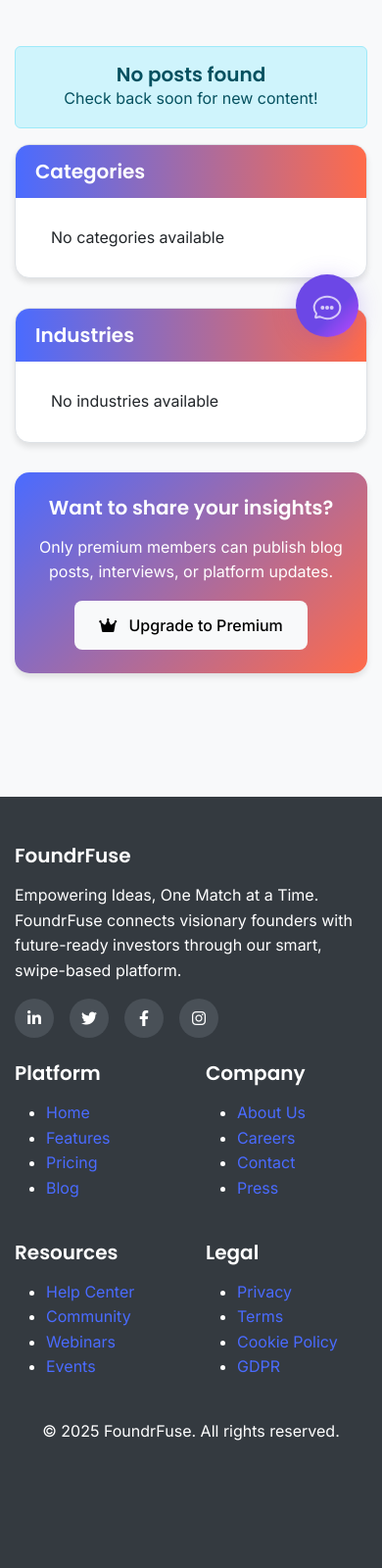
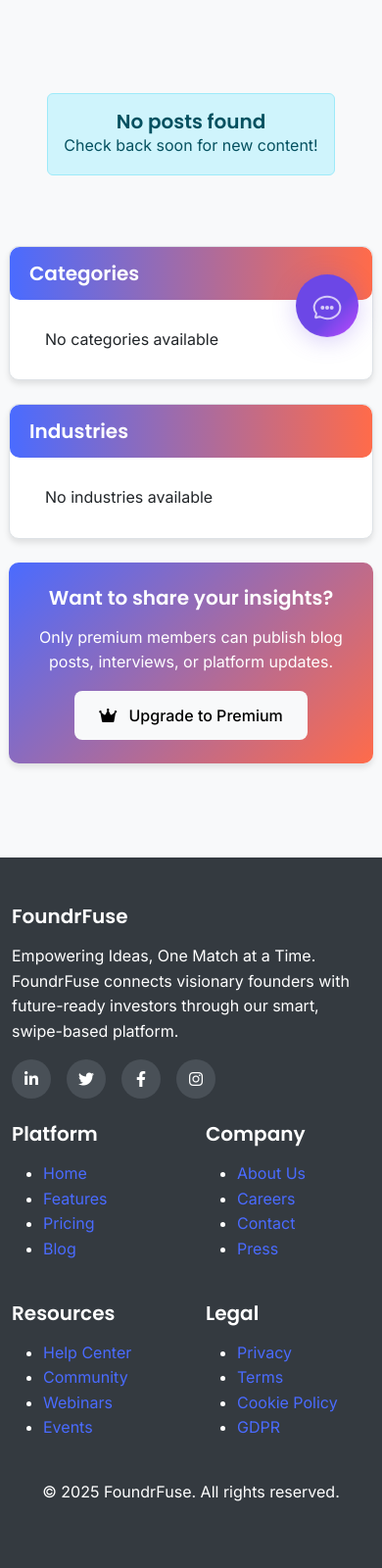
Before and after one commit to Vedmata-Team/FoundrFuse, a Django app: page /blog/ in a window 390 px wide. Shown: the part 472-2072 px from the top of the page at 98% size. Before the commit the page ends 1942 px from the top, so only its background shows below. Run offline with Django 4.2, Linux system fonts and the light colour scheme; data comes from the database, SQL or seed files in the repository; data that the repository does not hold is empty; some libraries are stand-ins or nearby versions.

Commit message:
blog-list modified

```diff
--- a/templates/core/blog_list.html
+++ b/templates/core/blog_list.html
@@ -6,7 +6,7 @@
 {% block extra_css %}
 <style>
     .blog-hero {
-        background: linear-gradient(rgba(0,0,0,0.7), rgba(0,0,0,0.7)), url('{% static "img/blog-bg.jpg" %}');
+        background-image: linear-gradient(rgba(0,0,0,0.7), rgba(0,0,0,0.7)), url('{% static "img/blog-list.jpg" %}');
         background-size: cover;
         background-position: center;
         padding: 100px 0;
@@ -14,11 +14,14 @@
     }
 
     .blog-card {
-        transition: transform 0.3s ease, box-shadow 0.3s ease;
-        height: 100%;
+        transition: transform 0.2s ease, box-shadow 0.3s ease;
         border: none;
         border-radius: 15px;
         overflow: hidden;
+        align-self: stretch;
+        width:450px;
+        padding:0;
+        margin:0;
     }
 
     .blog-card:hover {
@@ -43,13 +46,11 @@
     }
 
     .blog-category {
-        position: absolute;
         top: 15px;
         right: 15px;
     }
 
     .featured-tag {
-        position: absolute;
         top: 15px;
         left: 15px;
         z-index: 2;
@@ -62,6 +63,17 @@
         font-size: 0.85rem;
     }
 
+    .row.row-cols-md-3 {
+    row-gap: 32px;
+    column-gap: 20px;
+    display: grid;
+    grid-template-columns: repeat(3, 1fr);
+    justify-items: center;
+    justify-self: center;
+    padding:80px;
+    padding-top:120px;
+    }
+
     .pagination .page-item.active .page-link {
         background-color: var(--primary-color);
         border-color: var(--primary-color);
@@ -72,25 +84,39 @@
     }
 
    .sidebar-card {
-        border-radius: 15px;
-        overflow: hidden;
-        margin-bottom: 30px;
+    display: flex;
+    flex-direction: column;
+    justify-content: stretch;
+    align-items: stretch;
+    border-radius:10px
 }
-
     .sidebar-header {
         background: linear-gradient(to right, var(--primary-color), var(--secondary-color));
         color: white;
         padding: 15px 20px;
+        border-radius:10px;
+
     }
 
     .sidebar-body {
      padding: 20px;
+
+    }
+
+     .slide {
+    display: grid;
+    grid-template-columns: repeat(3, 1fr);
+    gap: 24px;
+    justify-items: stretch;
+    align-items: stretch;
+
 }
 
     .category-item {
         transition: all 0.3s ease;
         border-radius: 8px;
         margin-bottom: 8px;
+
 }
 
     .category-item:hover {
@@ -103,6 +129,52 @@
             height: 180px;
         }
     }
+
+/* Blog grid: 3 cards per row on large, 2 on medium, 1 on small screens */
+@media (max-width: 1199px) {
+    .row.row-cols-1.row-cols-md-3 {
+        grid-template-columns: repeat(2, 1fr) !important;
+        .blog-card{
+            width:400px;
+
+    }
+}
+@media (max-width: 767px) {
+    .row.row-cols-1.row-cols-md-3 {
+        grid-template-columns: 1fr !important;
+        padding: 24px !important;
+        padding-top: 48px !important;
+    }
+    .blog-card {
+        width: 100% !important;
+        min-width: 0 !important;
+    }
+    .blog-img-container {
+        height: 160px !important;
+    }
+}
+
+/* Sidebar: stack cards vertically on tablet/mobile */
+@media (max-width: 991px) {
+    .slide {
+        grid-template-columns: 1fr !important;
+        gap: 24px !important;
+        margin-top: 32px;
+    }
+    .sidebar-card {
+        min-width: 0 !important;
+        width: 100% !important;
+    }
+}
+
+/* General container padding for mobile */
+@media (max-width: 767px) {
+    .container {
+        padding-left: 12px !important;
+        padding-right: 12px !important;
+    }
+}
+
 </style>
 {% endblock %}
 
@@ -135,10 +207,11 @@
                  {% if featured_blog %}
                 <div class="card blog-card mb-5 animated-on-scroll slide-in-left">
                     <div class="featured-tag">
-                        <span class="badge bg-danger px-3 py-2"><i class="fas fa-star me-1"></i> Featured</span>
+                        <span class="badge bg-danger position-absolute top-0 start-0  rounded-pill"><i class="fas fa-star me-1"></i> Featured</span>
                     </div>
                     <div class="blog-img-container">
                         <img src="{{ featured_blog.featured_image.url }}" alt="{{ featured_blog.title }}" class="blog-img">
+                                  </span>
                     </div>
                     <div class="card-body">
                         <div class="blog-meta mb-2">
@@ -163,14 +236,14 @@
                 {% endif %}
 
                 <!-- Blog Posts Grid -->
-                <div class="row">
+                <div class="row row-cols-1 row-cols-md-3 g-4">
                     {% if blogs %}
                         {% for blog in blogs %}
-                        <div class="col-md-6 mb-4">
-                            <div class="card blog-card h-100 animated-on-scroll zoom-in">
+
+                            <div class="card blog-card mb-5 ">
                                 {% if blog.is_featured %}
                                 <div class="featured-tag">
-                                    <span class="badge bg-danger"><i class="fas fa-star me-1"></i> Featured</span>
+                                    <span class="badge bg-danger position-absolute top-0 start-0  rounded-pill"><i class="fas fa-star me-1"></i> Featured</span>
                                 </div>
                                 {% endif %}
                                 {% if blog.industry %}
@@ -181,7 +254,7 @@
                                 <div class="blog-img-container">
                                     <img src="{{ blog.featured_image.url }}" alt="{{ blog.title }}" class="blog-img">
                                 </div>
-                                <div class="card-body d-flex flex-column">
+                                <div class="card-body">
                                     <div class="blog-meta mb-2">
                                         <span><i class="far fa-calendar-alt me-1"></i> {{ blog.created_at|date:"M d, Y" }}</span>
                                         <span><i class="far fa-eye me-1"></i> {{ blog.views_count }}</span>
@@ -203,7 +276,7 @@
                                     <a href="{% url 'core:blog_detail' blog.slug %}" class="btn btn-sm btn-outline-primary">Read More</a>
                                 </div>
                             </div>
-                        </div>
+
                         {% endfor %}
                     {% else %}
                         <div class="col-12">
@@ -258,7 +331,7 @@
             </div>
 
              <!-- Sidebar -->
-            <div class="col-lg-4">
+            <div class="slide">
                 <!-- Categories -->
                 <div class="card sidebar-card animated-on-scroll slide-in-right">
                     <div class="sidebar-header">
@@ -311,7 +384,7 @@
                     <div class="card-body p-4 text-center">
                         <h5 class="mb-3">Want to share your insights?</h5>
                         <p>Only premium members can publish blog posts, interviews, or platform updates.</p>
-                        <a href="{% url 'subscription:upgrade' %}" class="btn btn-light">
+                         <a href="{% url 'subscription:upgrade' %}" class="btn btn-light text-decoration-none">
                             <i class="fas fa-crown me-2"></i> Upgrade to Premium
                         </a>
                     </div>
```
Also changed, not shown: static/img/blog-list.jpg (added). Lines whose indentation alone changed are shown as unchanged.
